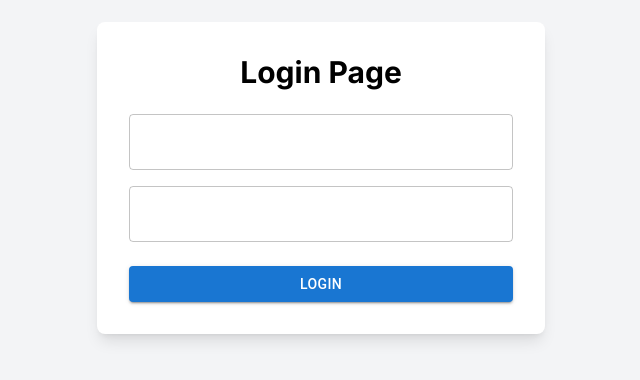
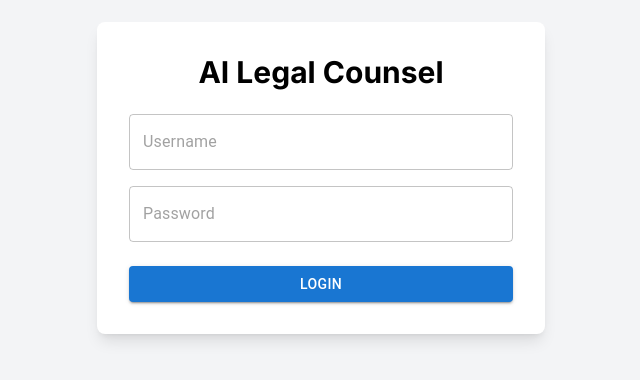
Before and after one commit to webninjavaibhav/contracts-demo, a Next.js app: page / in a window 1280 px wide. Shown: the part 222-602 px from the top of the page, without its empty margins (319-959 px from the left). Built offline with nearby package versions, Linux system fonts and the light colour scheme.

Commit message:
analysis page input changes

```diff
--- a/src/app/(contracts)/contract-analysis/page.tsx
+++ b/src/app/(contracts)/contract-analysis/page.tsx
@@ -2,7 +2,7 @@
 
 import { useContractAnalysis } from "./useContractAnalysis";
 import { Button } from "@/components/common/Button";
-import { Typography } from "@mui/material";
+import { TextField, Typography } from "@mui/material";
 import Summary from "@/components/Summary";
 import UploadedFiles from "@/components/UploadFiles";
 
@@ -12,6 +12,8 @@ const ContractAnalysis = () => {
     analyzedFiles,
     value,
     loading,
+    policy,
+    setPolicy,
     analyzeHandler,
     onUploadFiles,
     handleChange,
@@ -24,7 +26,13 @@ const ContractAnalysis = () => {
         uploadedFiles={uploadedFiles}
         onUploadFiles={onUploadFiles}
       />
-      <div className="flex justify-end mt-10">
+      <div className="flex gap-10 pl-10 mt-10">
+        <TextField
+          fullWidth
+          value={policy}
+          placeholder="Policy"
+          onChange={(e) => setPolicy(e.target.value)}
+        />
         <Button
           component="label"
           variant="contained"
--- a/src/app/(contracts)/contract-analysis/useContractAnalysis.tsx
+++ b/src/app/(contracts)/contract-analysis/useContractAnalysis.tsx
@@ -7,7 +7,7 @@ export const useContractAnalysis = () => {
     results: any[];
   }>({ totalRecords: 0, results: [] });
   const [loading, setLoading] = useState<boolean>(false);
-
+  const [policy, setPolicy] = useState<string>("");
   const [value, setValue] = useState(0);
 
   const onUploadFiles = (file: File[], uploadedFiles: File[]) => {
@@ -29,12 +29,14 @@ export const useContractAnalysis = () => {
     uploadedFiles.forEach((file, index) => {
       data.set(`file${index + 1}`, file);
     });
+    policy && data.set("policies", policy);
     const response = await fetch(`api/contract-analysis`, {
       method: "POST",
       body: data,
     });
     const result = await response.json();
     setAnalyzedFiles(result?.data?.[0]);
+    setPolicy("");
     setLoading(false);
   };
 
@@ -43,6 +45,8 @@ export const useContractAnalysis = () => {
     analyzedFiles,
     value,
     loading,
+    policy,
+    setPolicy,
     analyzeHandler,
     onUploadFiles,
     handleChange,
--- a/src/app/api/compare-contracts/route.ts
+++ b/src/app/api/compare-contracts/route.ts
@@ -26,7 +26,7 @@ export async function POST(req: NextRequest) {
         body: fileData,
       });
       resultantData = await mockResponse.json();
-    }
+    }``
     return NextResponse.json({
       data: resultantData,
       success: true,
--- a/src/app/page.tsx
+++ b/src/app/page.tsx
@@ -33,12 +33,15 @@ export default function Home() {
   return (
     <div className="min-h-screen flex items-center justify-center bg-gray-100">
       <div className="max-w-md w-full p-8 bg-white rounded-lg shadow-lg">
-        <h1 className="text-3xl font-bold mb-6 text-center">Login Page</h1>
+        <h1 className="text-3xl font-bold mb-6 text-center">
+          AI Legal Counsel
+        </h1>
         <form onSubmit={handleSubmit}>
           <div className="mb-4">
             <TextField
               fullWidth
               value={username}
+              placeholder="Username"
               onChange={(e) => setUsername(e.target.value)}
             />
           </div>
@@ -47,6 +50,7 @@ export default function Home() {
               type="password"
               fullWidth
               value={password}
+              placeholder="Password"
               onChange={(e) => setPassword(e.target.value)}
             />
           </div>
```
